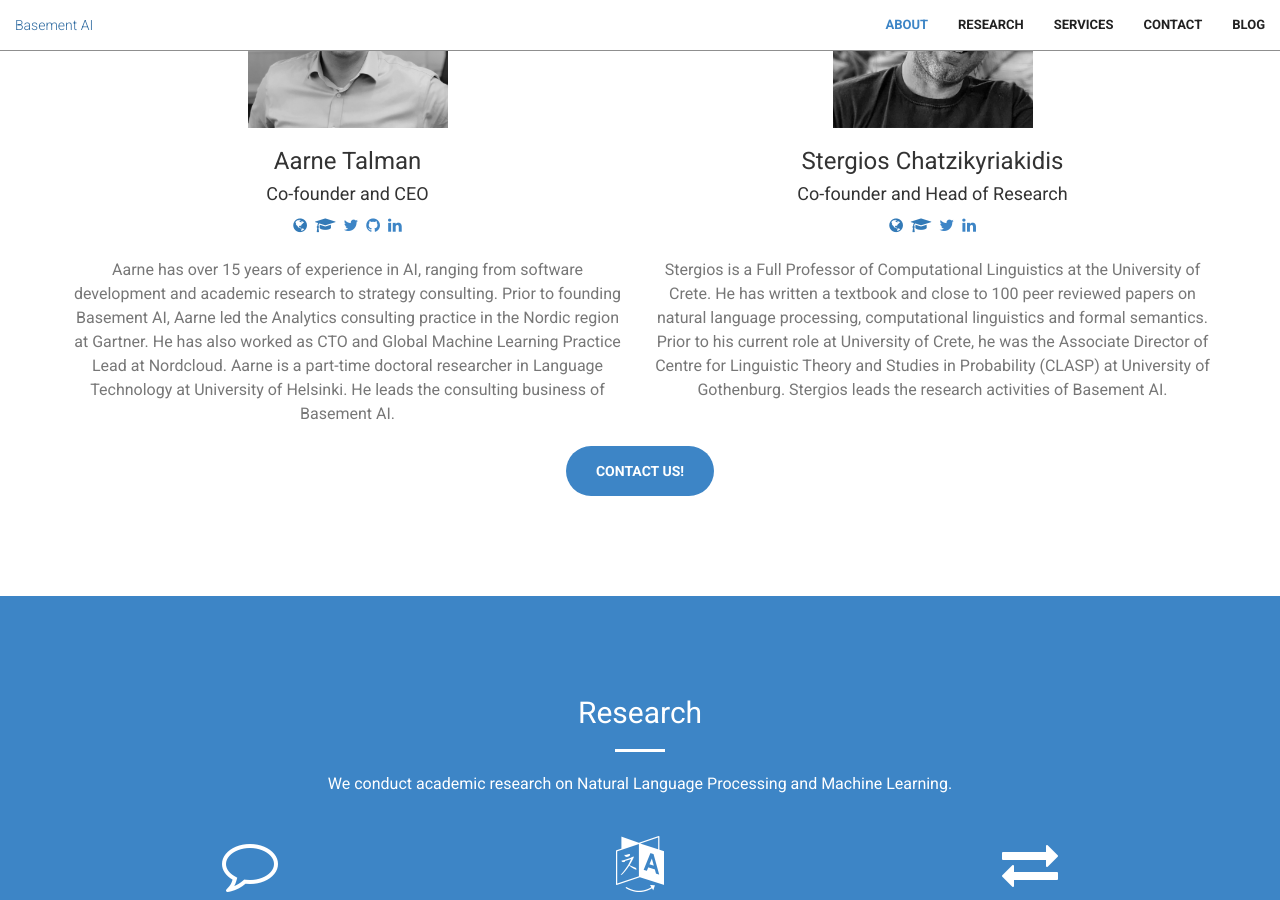
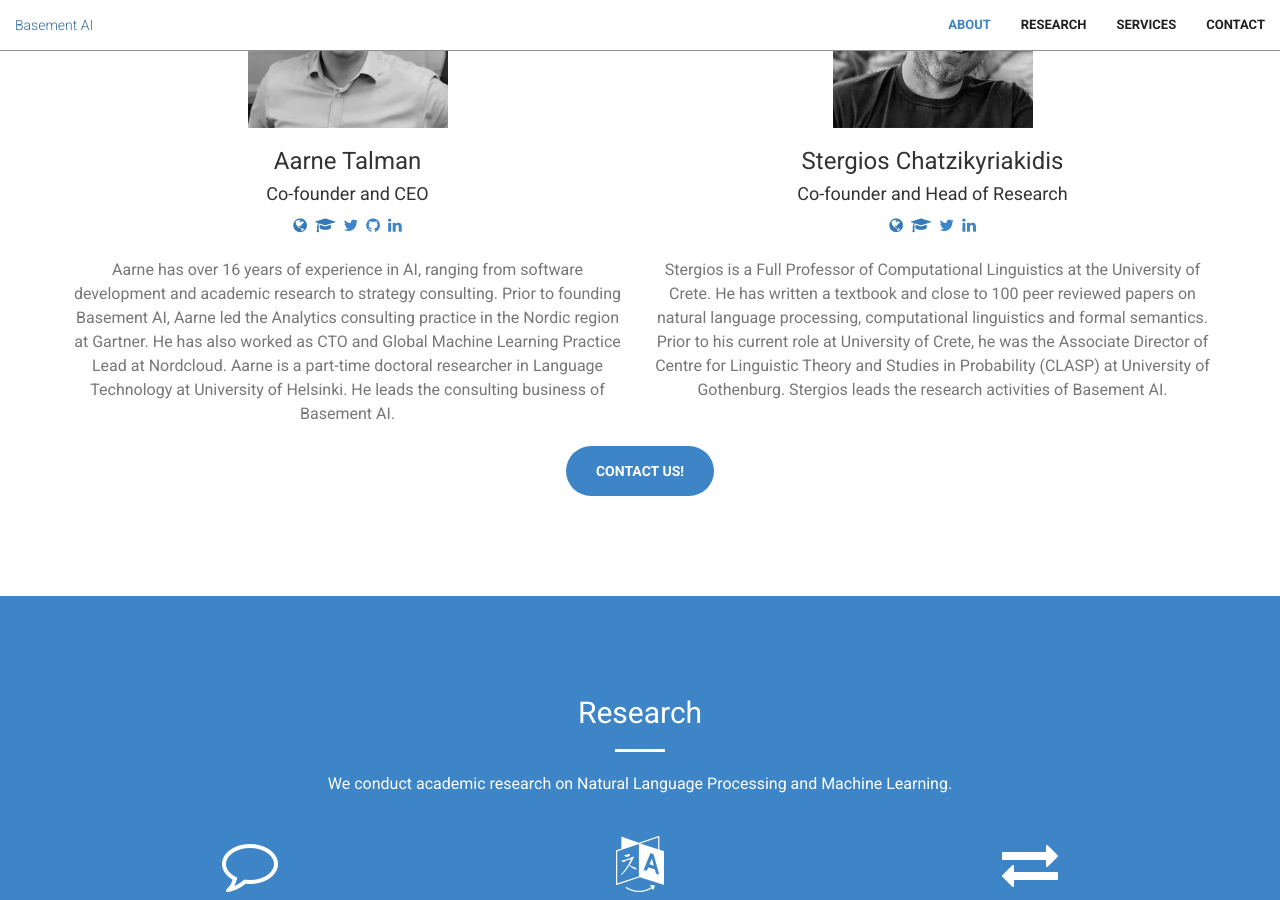
Before and after one commit to Basement-AI/basement-ai.github.io, a Jekyll site: the page built from index.html, in a window 1280 px wide and 900 px high, scrolled down 1240 px. Built offline with Jekyll 4.4.1, drawn with Linux system fonts in a browser that asks for light colours.

Commit message:
updated links

```diff
--- a/_includes/about.html
+++ b/_includes/about.html
@@ -19,12 +19,12 @@
                   <p><img src="img/aarne.jpeg" align="middle" width="200" height="200"></p>
                   <h3>Aarne Talman</h3>
                   <h4>Co-founder and CEO</h4>
-                  <p><a href="https://basement.ai/aarne"><i class="fa fa-globe"></i></a>&nbsp;
+                  <p><a href="https://talman.fi"><i class="fa fa-globe"></i></a>&nbsp;
                   <a href="https://scholar.google.com/citations?user=kKvJ8QIAAAAJ"><i class="fa fa-graduation-cap"></i></a>&nbsp;
                   <a href="https://twitter.com/aarnetalman"><i class="fa fa-twitter text-primary"></i></a>&nbsp;
                   <a href="https://github.com/aarnetalman"><i class="fa fa-github text-primary"></i></a>&nbsp;
                   <a href="https://linkedin.com/in/talman"><i class="fa fa-linkedin text-primary"></i></a></p>
-                  <p class="text-muted">Aarne has over 15 years of experience in AI, ranging from
+                  <p class="text-muted">Aarne has over 16 years of experience in AI, ranging from
                   software development and academic research to strategy consulting. Prior to founding Basement AI,
                   Aarne led the Analytics consulting practice in the Nordic region at Gartner.
                   He has also worked as CTO and Global Machine Learning Practice Lead at Nordcloud.
--- a/_includes/nav.html
+++ b/_includes/nav.html
@@ -26,9 +26,6 @@
                 <li>
                     <a class="page-scroll" href="#contact">Contact</a>
                 </li>
-                <li>
-                    <a href="https://basement.ai/blog">Blog</a>
-                </li>
             </ul>
         </div>
         <!-- /.navbar-collapse -->
```
Also changed, not shown: 2 other files.
